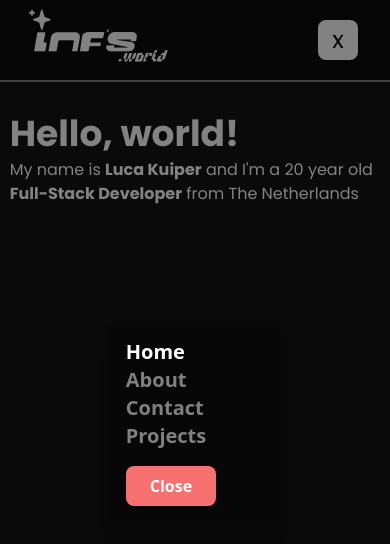
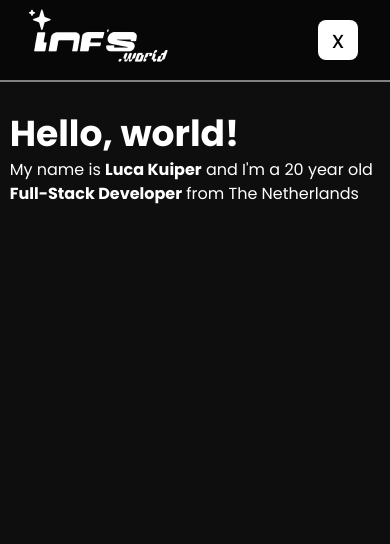
Before and after one commit to infuriating/infsworld_portfolio, a Next.js app: page / in a window 390 px wide. Shown: the top 544 px of the page. Built offline with nearby package versions, Linux system fonts and the light colour scheme.

Commit message:
issue - set mobileMenu defaulted to false

```diff
--- a/src/components/Nav.tsx
+++ b/src/components/Nav.tsx
@@ -9,7 +9,7 @@ import { MobileNavPages, NavPages } from "@/lib/LocalFetch";
 
 export default function Nav() {
   const pathname = usePathname();
-  const [mobileMenu, setMobileMenu] = React.useState(true);
+  const [mobileMenu, setMobileMenu] = React.useState(false);
 
   function handleMobileMenu() {
     setMobileMenu(!mobileMenu);
```
